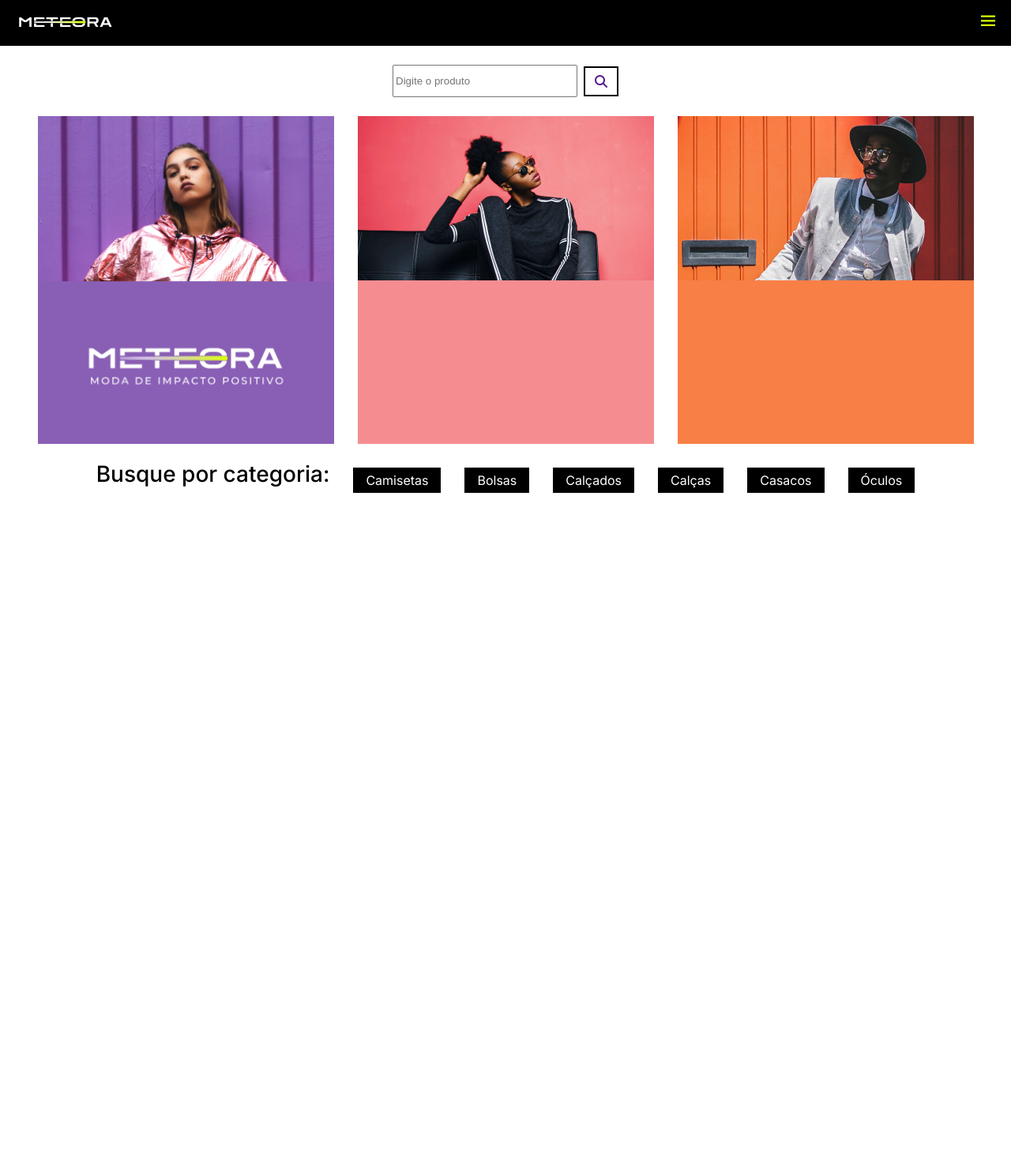
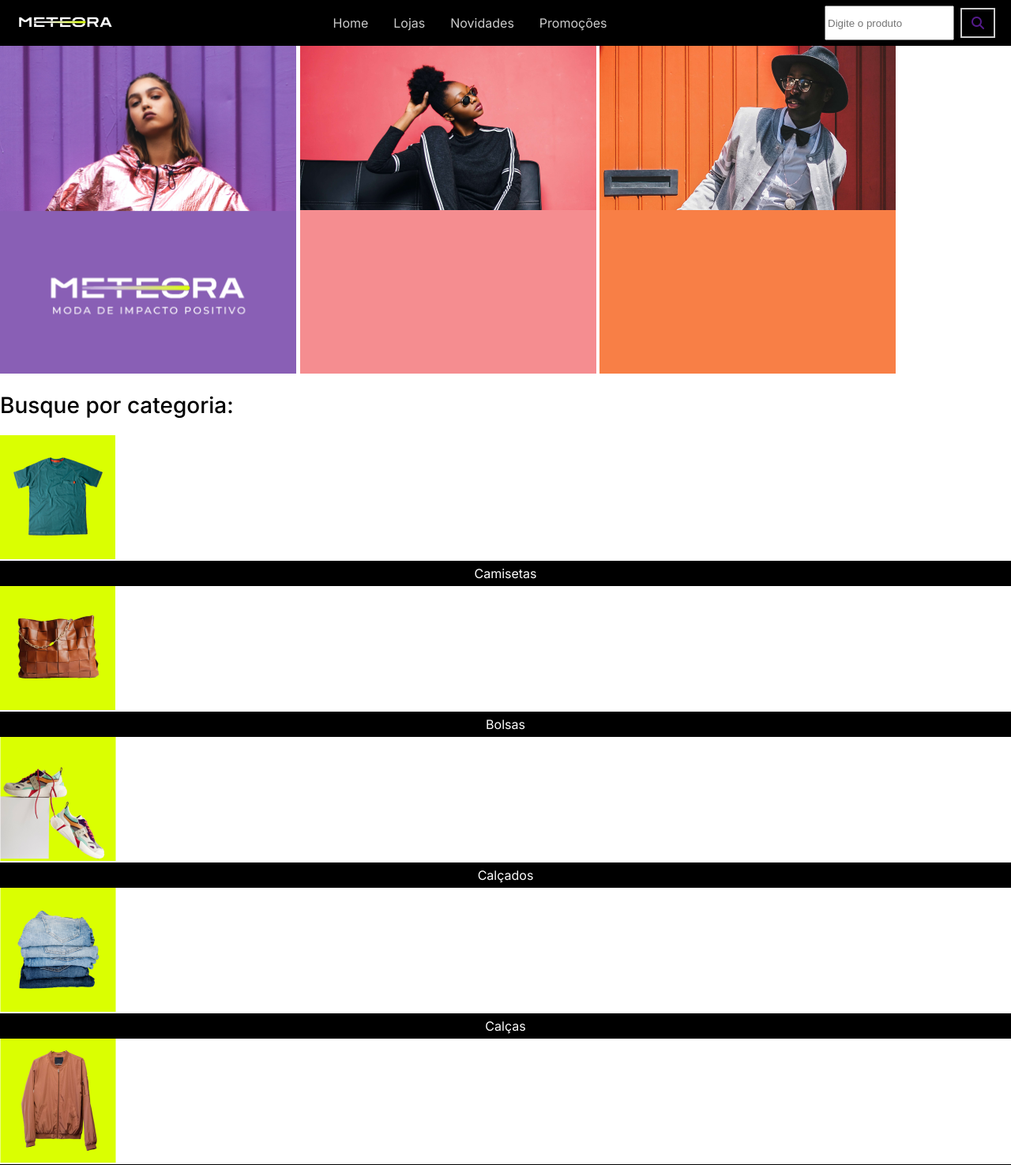
Before and after one commit to maleixorm/loja-meteora, a plain HTML site: page index.html in a window 1280 px wide. Shown: the top 1475 px of the page at 79% size. Before the commit the page ends 800 px from the top, so only its background shows below. Drawn offline with Linux system fonts and the light colour scheme.

Commit message:
Implementando a responsividade no cabeçalho

```diff
--- a/css/busca.css
+++ b/css/busca.css
@@ -15,3 +15,10 @@
     padding: 9px 12px;
     border: 2px solid var(--palet-primary-black);
 }
+
+@media screen and (min-width: 768px) {
+
+    .site__busca {
+        display: none;
+    }
+}
--- a/css/cabecalho.css
+++ b/css/cabecalho.css
@@ -77,3 +77,35 @@
     padding: 9px 12px;
     border: 2px solid var(--palet-primary-black);
 }
+
+@media screen and (min-width: 768px) {
+
+    .cabecalho__menu-hamburger {
+        display: none;
+    }
+
+    .lista__menu {
+        display: flex;
+        position: relative;
+    }
+
+    .lista__menu-item {
+        padding: 1em;
+        background-color: none;
+        border-bottom: none;
+    }
+
+    .cabecalho__busca {
+        display: flex;
+    }
+
+    .cabecalho__busca input {
+        width: 156px;
+        height: 38px;
+    }
+
+    .cabecalho__busca i {
+        padding: 9px 12px;
+        border: 2px solid var(--palet-primary-gray);
+    }
+}
--- a/css/padrao.css
+++ b/css/padrao.css
@@ -18,12 +18,3 @@
 body {
     font-family: var(--font-primary);
 }
-
-.banner,
-.categoria {
-    display: flex;
-    flex-wrap: wrap;
-    justify-content: center;
-    align-items: center;
-    gap: 30px;
-}
--- a/index.html
+++ b/index.html
@@ -62,29 +62,31 @@
         </section>
         <section class="categoria">
             <h3 class="categoria__titulo">Busque por categoria:</h3>
+            <div class="categoria__container">
                 <div class="categoria__card">
-                <img src="./images/Mobile//Categorias/Categoria camiseta.png" alt="" class="categoria__card-imagem">
+                    <img src="./images/Mobile/Categorias/Categoria camiseta.png" alt="" class="categoria__card-imagem">
                     <figcaption class="categoria__card-texto">Camisetas</figcaption>
                 </div>
                 <div class="categoria__card">
-                <img src="./images/Mobile//Categorias/Categoria Bolsas.png" alt="" class="categoria__card-imagem">
+                    <img src="./images/Mobile/Categorias/Categoria Bolsas.png" alt="" class="categoria__card-imagem">
                     <figcaption class="categoria__card-texto">Bolsas</figcaption>
                 </div>
                 <div class="categoria__card">
-                <img src="./images/Mobile//Categorias/Categoria calçados.png" alt="" class="categoria__card-imagem">
+                    <img src="./images/Mobile/Categorias/Categoria calçados.png" alt="" class="categoria__card-imagem">
                     <figcaption class="categoria__card-texto">Calçados</figcaption>
                 </div>
                 <div class="categoria__card">
-                <img src="./images/Mobile//Categorias/Categoria calças.png" alt="" class="categoria__card-imagem">
+                    <img src="./images/Mobile/Categorias/Categoria calças.png" alt="" class="categoria__card-imagem">
                     <figcaption class="categoria__card-texto">Calças</figcaption>
                 </div>
                 <div class="categoria__card">
-                <img src="./images/Mobile//Categorias/Categoria Casacos.png" alt="" class="categoria__card-imagem">
+                    <img src="./images/Mobile/Categorias/Categoria Casacos.png" alt="" class="categoria__card-imagem">
                     <figcaption class="categoria__card-texto">Casacos</figcaption>
                 </div>
                 <div class="categoria__card">
-                <img src="./images/Mobile//Categorias/Categoria óculos.png" alt="" class="categoria__card-imagem">
+                    <img src="./images/Mobile/Categorias/Categoria óculos.png" alt="" class="categoria__card-imagem">
                     <figcaption class="categoria__card-texto">Óculos</figcaption>
+                </div>
             </div>
         </section>
     </main>
```
Lines whose indentation alone changed are shown as unchanged.
